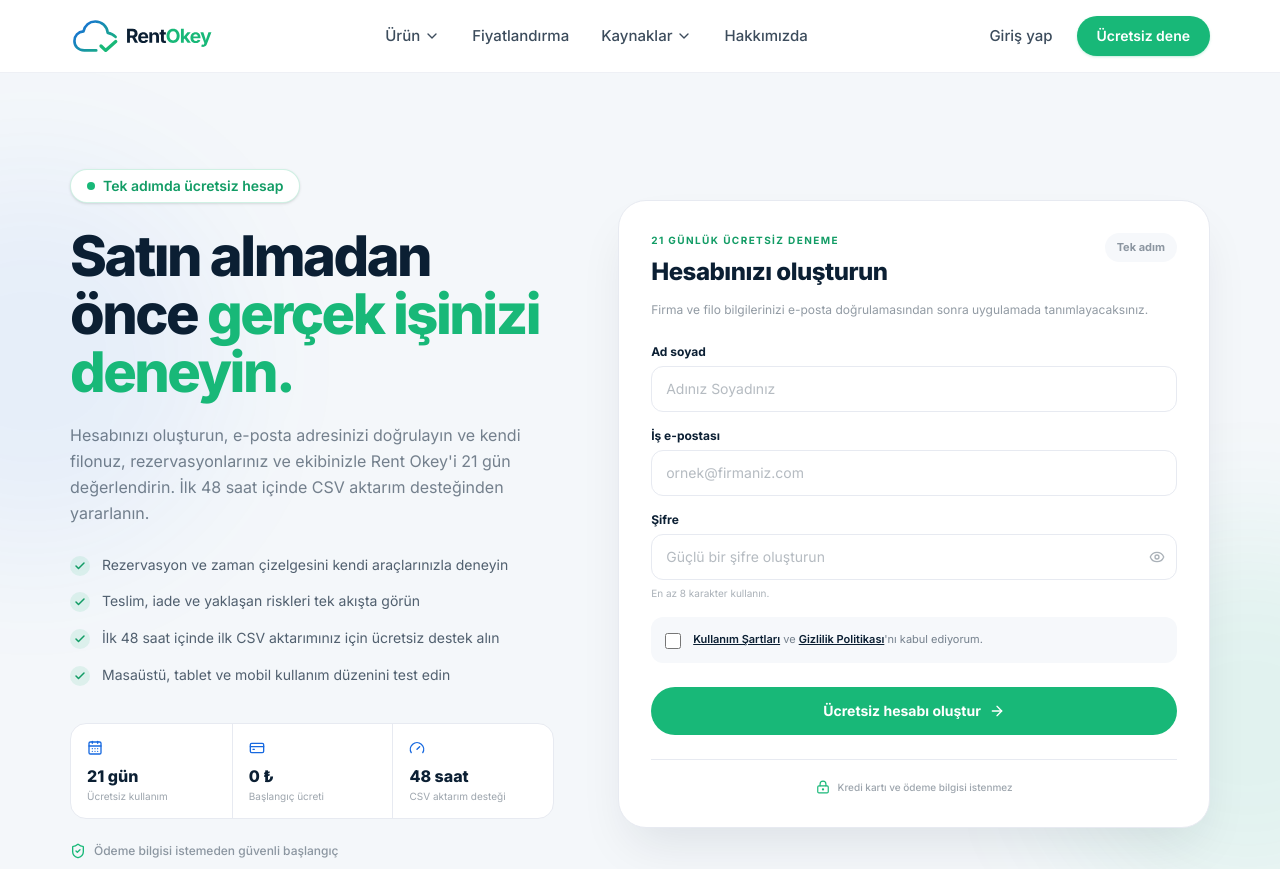
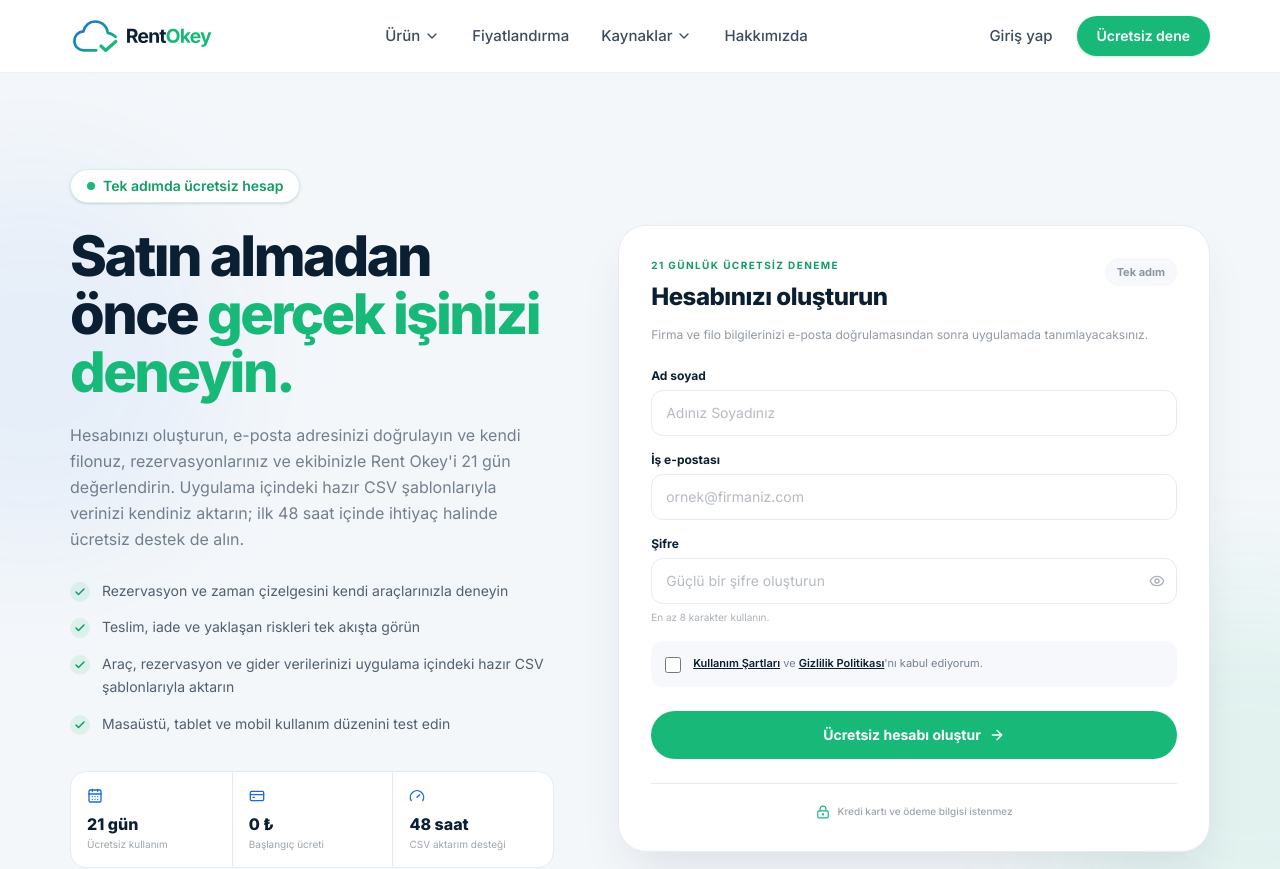
Before and after one commit to faikureturk-collab/rentokey-web, a Next.js app: page /ucretsiz-dene in a window 1280 px wide. Shown: the top 869 px of the page. Built offline with nearby package versions, Linux system fonts and the light colour scheme.

Commit message:
ücretsiz dene sayfası

```diff
--- a/src/app/ucretsiz-dene/page.tsx
+++ b/src/app/ucretsiz-dene/page.tsx
@@ -18,7 +18,7 @@
 const benefits = [
   "Rezervasyon ve zaman çizelgesini kendi araçlarınızla deneyin",
   "Teslim, iade ve yaklaşan riskleri tek akışta görün",
-  "İlk 48 saat içinde ilk CSV aktarımınız için ücretsiz destek alın",
+  "Araç, rezervasyon ve gider verilerinizi uygulama içindeki hazır CSV şablonlarıyla aktarın",
   "Masaüstü, tablet ve mobil kullanım düzenini test edin",
 ];
 
@@ -45,7 +45,8 @@
           <p className="mt-5 max-w-xl text-base leading-relaxed text-brand-navy/55">
             Hesabınızı oluşturun, e-posta adresinizi doğrulayın ve kendi filonuz,
             rezervasyonlarınız ve ekibinizle Rent Okey&apos;i 21 gün değerlendirin.
-            İlk 48 saat içinde CSV aktarım desteğinden yararlanın.
+            Uygulama içindeki hazır CSV şablonlarıyla verinizi kendiniz aktarın;
+            ilk 48 saat içinde ihtiyaç halinde ücretsiz destek de alın.
           </p>
 
           <ul className="mt-7 space-y-3.5">
```
